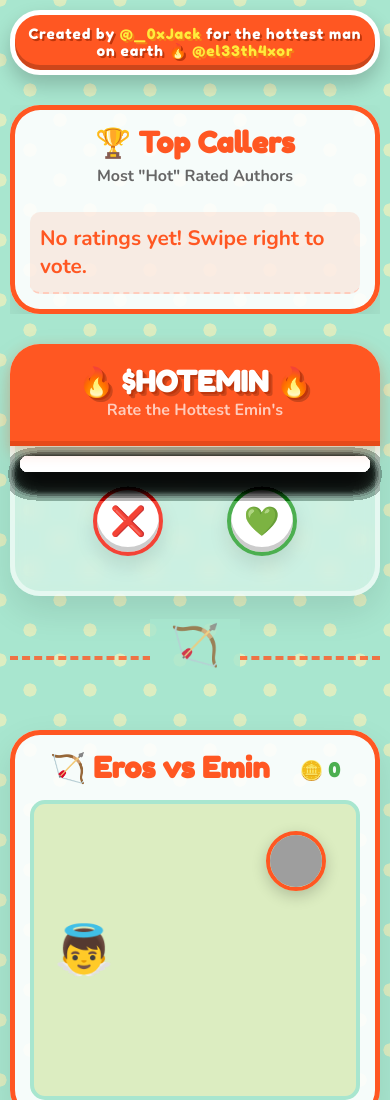
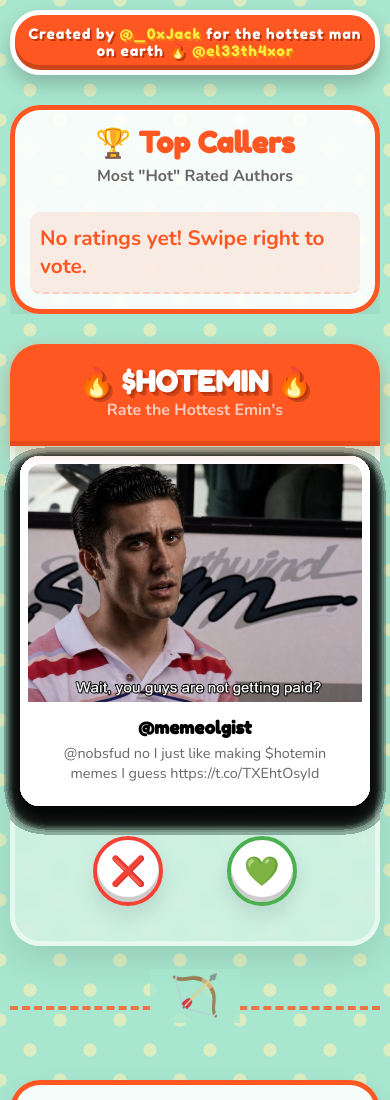
Before and after one commit to solanize/hotemin, a plain HTML site: page index.html in a window 390 px wide. Shown: the top 1100 px of the page. Drawn offline with nearby package versions, Linux system fonts and the light colour scheme; grey boxes are pictures that could not be loaded.

Commit message:
Fix mobile card container collapse

```diff
--- a/style.css
+++ b/style.css
@@ -423,11 +423,13 @@ body {
         font-size: 1.8rem;
     }
     .app-container {
-        height: 550px;
+        height: 580px;
         width: 100%;
     }
     .card-container {
         margin: 10px;
+        min-height: 350px; /* Forces container to stay open for absolute cards */
+        flex: 1;
     }
     .card-info h3 {
         font-size: 1.1rem;
```
